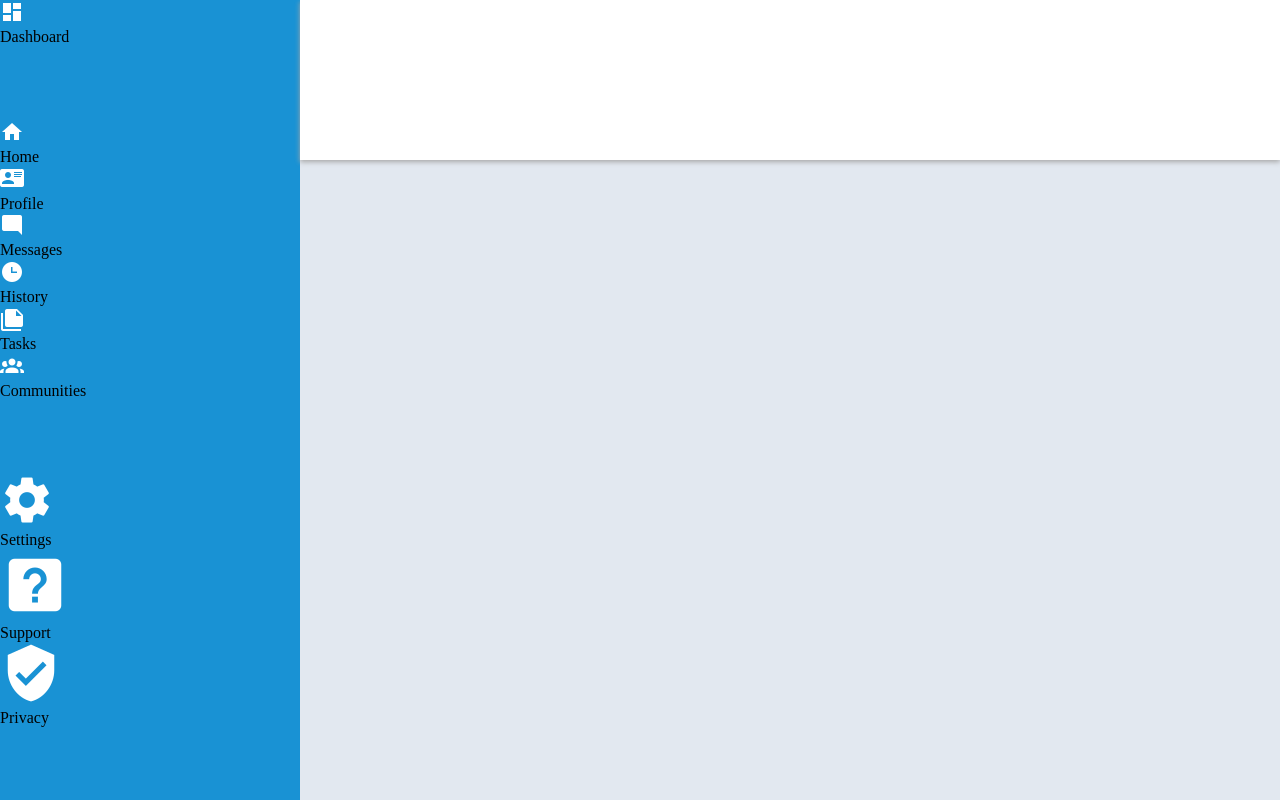
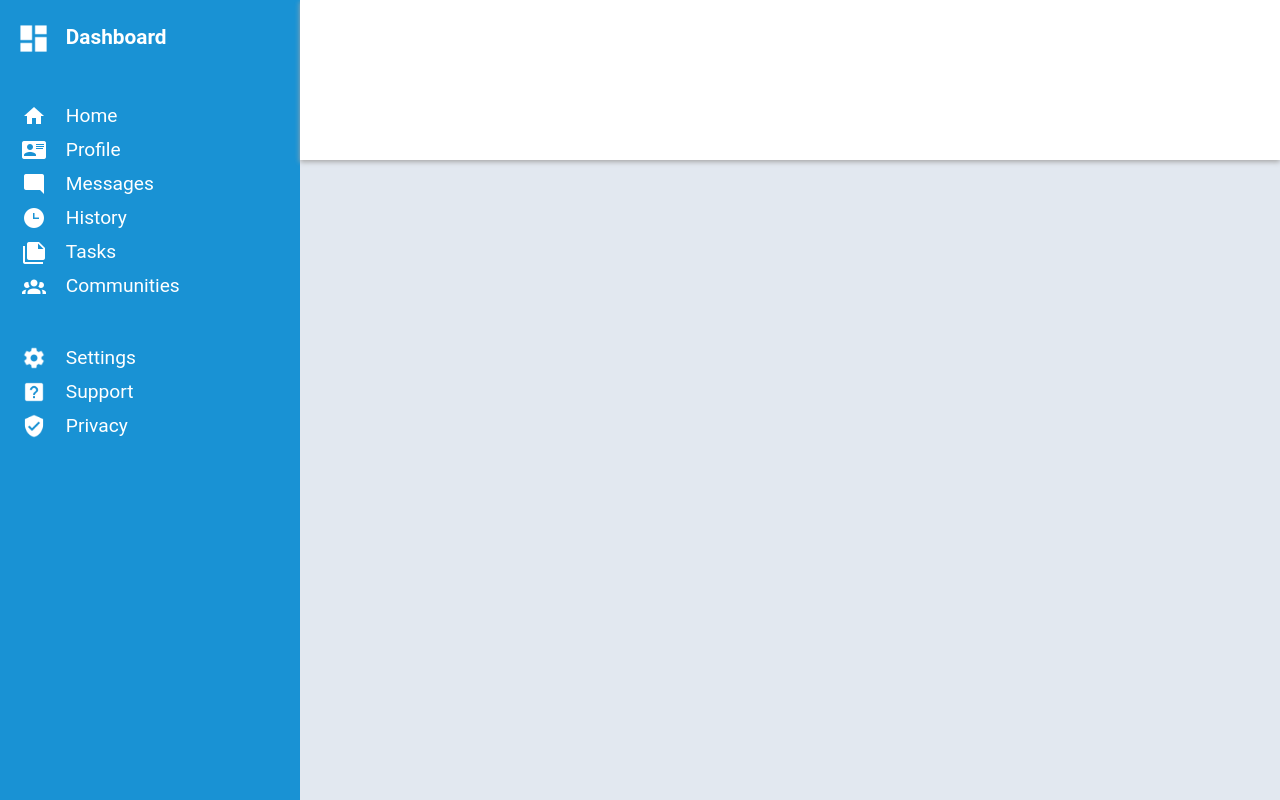
Before and after one commit to Kweebac/admin-dashboard, a plain HTML site: page index.html in a window 1280 px wide. Drawn offline with Linux system fonts and the light colour scheme.

Commit message:
Finished sidebar

```diff
--- a/index.html
+++ b/index.html
@@ -13,47 +13,49 @@
 
   <body>
     <div class="sidebar">
-      <div>
-        <img src="./images/view-dashboard.png" alt="" />
-        <div>Dashboard</div>
+      <div class="section">
+        <div class="item">
+          <img src="./images/view-dashboard.png" />
+          <div>Dashboard</div>
+        </div>
       </div>
-      <div>
-        <div>
-          <img src="./images/home.png" alt="" />
+      <div class="section">
+        <div class="item">
+          <img src="./images/home.png" />
           <div>Home</div>
         </div>
-        <div>
-          <img src="./images/card-account-details.png" alt="" />
+        <div class="item">
+          <img src="./images/card-account-details.png" />
           <div>Profile</div>
         </div>
-        <div>
-          <img src="./images/message-reply.png" alt="" />
+        <div class="item">
+          <img src="./images/message-reply.png" />
           <div>Messages</div>
         </div>
-        <div>
-          <img src="./images/clock-time-three.png" alt="" />
+        <div class="item">
+          <img src="./images/clock-time-three.png" />
           <div>History</div>
         </div>
-        <div>
-          <img src="./images/note-multiple.png" alt="" />
+        <div class="item">
+          <img src="./images/note-multiple.png" />
           <div>Tasks</div>
         </div>
-        <div>
-          <img src="./images/account-group.png" alt="" />
+        <div class="item">
+          <img src="./images/account-group.png" />
           <div>Communities</div>
         </div>
       </div>
-      <div>
-        <div>
-          <img src="./images/cog.png" alt="" />
+      <div class="section">
+        <div class="item">
+          <img src="./images/cog.png" />
           <div>Settings</div>
         </div>
-        <div>
-          <img src="./images/help-box.png" alt="" />
+        <div class="item">
+          <img src="./images/help-box.png" />
           <div>Support</div>
         </div>
-        <div>
-          <img src="./images/shield-check.png" alt="" />
+        <div class="item">
+          <img src="./images/shield-check.png" />
           <div>Privacy</div>
         </div>
       </div>
--- a/style.css
+++ b/style.css
@@ -1,8 +1,13 @@
+* {
+  box-sizing: border-box;
+}
 div {
   /* border: 1px solid black; */
 }
 
-/* MAIN */
+/*************************************************
+* MAIN
+*************************************************/
 body {
   height: 100vh;
 
@@ -22,8 +27,52 @@ body {
   background-color: #e2e8f0;
 }
 
-/* SIDEBAR */
+/*************************************************
+* SIDEBAR
+*************************************************/
 .sidebar {
+  padding: 1.3rem;
+
   display: grid;
-  /* grid-template-rows: auto auto 1fr; */
+  gap: 3rem;
+  grid-template-rows: auto auto auto 1fr;
 }
+.section {
+  display: grid;
+  gap: 10px;
+}
+.item {
+  display: grid;
+  grid-template-columns: 10% auto 1fr;
+  align-items: center;
+  gap: 1.2rem;
+}
+
+.item img {
+  height: 24px;
+  width: 24px;
+  justify-self: center;
+}
+.item img + div {
+  font-family: "Roboto", sans-serif;
+  font-size: 1.2rem;
+  color: white;
+  cursor: pointer;
+}
+.item img + div:hover {
+  text-decoration: underline;
+}
+
+/* DASHBOARD TITLE */
+.section:first-child .item img {
+  height: 35px;
+  width: 35px;
+}
+.section:first-child .item div {
+  font-weight: bold;
+  font-size: 1.3rem;
+  cursor: default;
+}
+.section:first-child .item div:hover {
+  text-decoration: none;
+}
```
